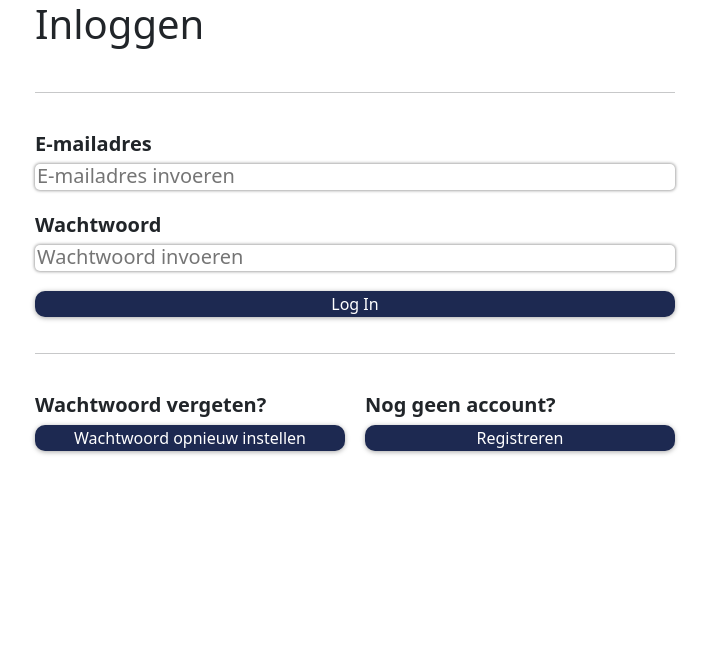
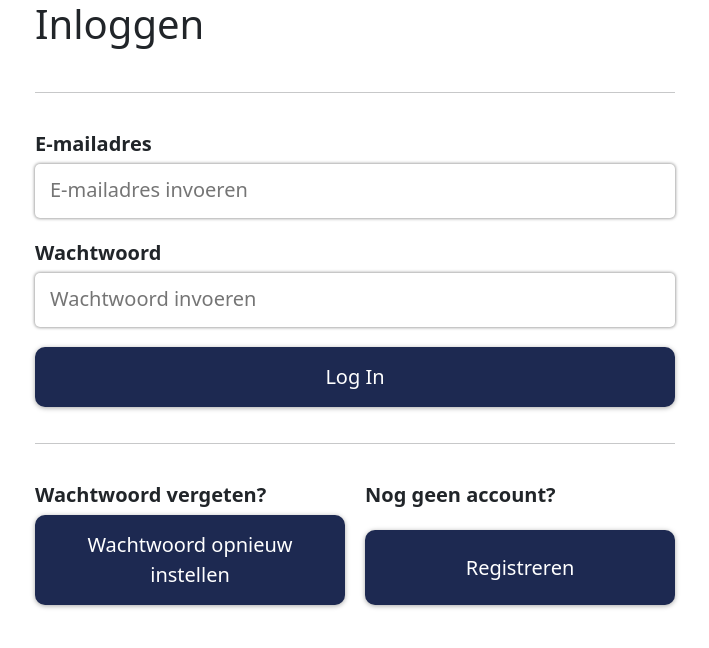
Before and after one commit to wbouhdif/I.Question-Frontend, an Angular app: page /login in a window 1280 px wide. Shown: the top 648 px of the page, without its empty margins (285-994 px from the left). Built offline with nearby package versions, Linux system fonts and the light colour scheme.

Commit message:
Adds styling to button and field-primary which was removed in styles.scss.

```diff
--- a/src/app/login/login.component.scss
+++ b/src/app/login/login.component.scss
@@ -5,3 +5,12 @@ small {
 h3, p {
   color: darkred;
 }
+
+.button-primary {
+  padding: 15px;
+  font-size: 20px;
+}
+
+.field-primary {
+  padding: 15px;
+}
--- a/src/app/register/register.component.scss
+++ b/src/app/register/register.component.scss
@@ -1,3 +1,12 @@
 p {
   margin: auto;
 }
+
+button {
+  padding: 15px;
+  font-size: 20px;
+}
+
+.field-primary {
+  padding: 15px;
+}
```
